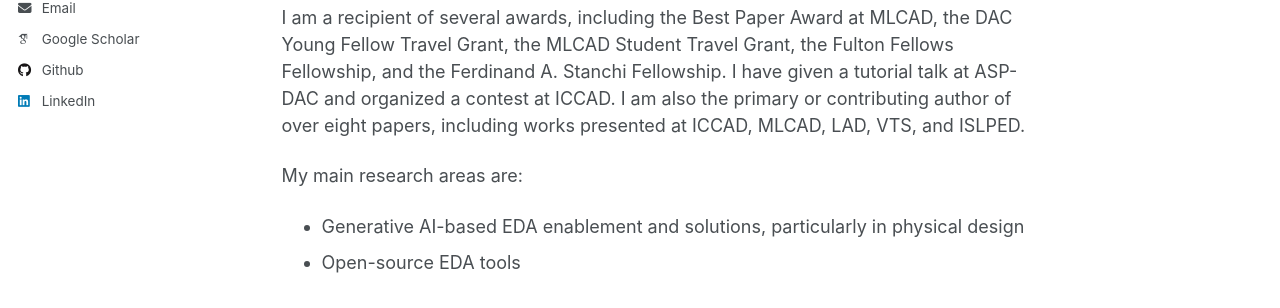
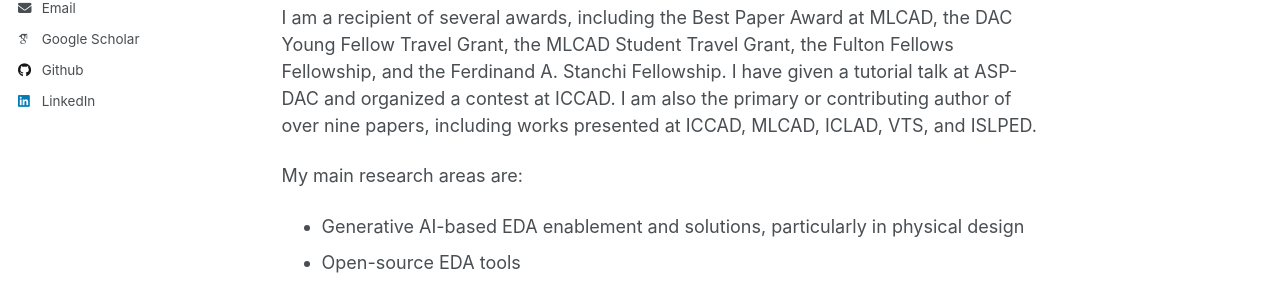
Before and after one commit to bingyuew/bingyuew.github.io, a Jekyll site: the page built from _pages/about.md, in a window 1280 px wide and 1028 px high. Shown: the part 380-688 px from the top of the window. Built offline with Jekyll 4.4.1, drawn with Linux system fonts in a browser that asks for light colours; some web fonts are replaced.

Commit message:
update CV and add paper
Signed-off-by: 吳秉曜 <wubingyao@MacBook-bro.local>

```diff
--- a/_pages/about.md
+++ b/_pages/about.md
@@ -11,7 +11,7 @@ Hi! I'm Bing-Yue Wu (吳秉曜), you can call me Bing. I am currently a second-y
 
 I received my M.S. in Electrical Engineering in 2023 from the [National Taiwan University of Science and Technology (Taiwan Tech)](https://www.ntust.edu.tw/?Lang=en), where I was advised by Dr. [Shao-Yun Fang](https://www.linkedin.com/in/shao-yun-fang-3278b5131/). I also received my B.S. in Electrical Engineering with a minor in Computer Science and Information Engineering in 2020 from Taiwan Tech.
 
-I am a recipient of several awards, including the Best Paper Award at MLCAD, the DAC Young Fellow Travel Grant, the MLCAD Student Travel Grant, the Fulton Fellows Fellowship, and the Ferdinand A. Stanchi Fellowship. I have given a tutorial talk at ASP-DAC and organized a contest at ICCAD. I am also the primary or contributing author of over eight papers, including works presented at ICCAD, MLCAD, LAD, VTS, and ISLPED.
+I am a recipient of several awards, including the Best Paper Award at MLCAD, the DAC Young Fellow Travel Grant, the MLCAD Student Travel Grant, the Fulton Fellows Fellowship, and the Ferdinand A. Stanchi Fellowship. I have given a tutorial talk at ASP-DAC and organized a contest at ICCAD. I am also the primary or contributing author of over nine papers, including works presented at ICCAD, MLCAD, ICLAD, VTS, and ISLPED.
 
 
 My main research areas are:
```
